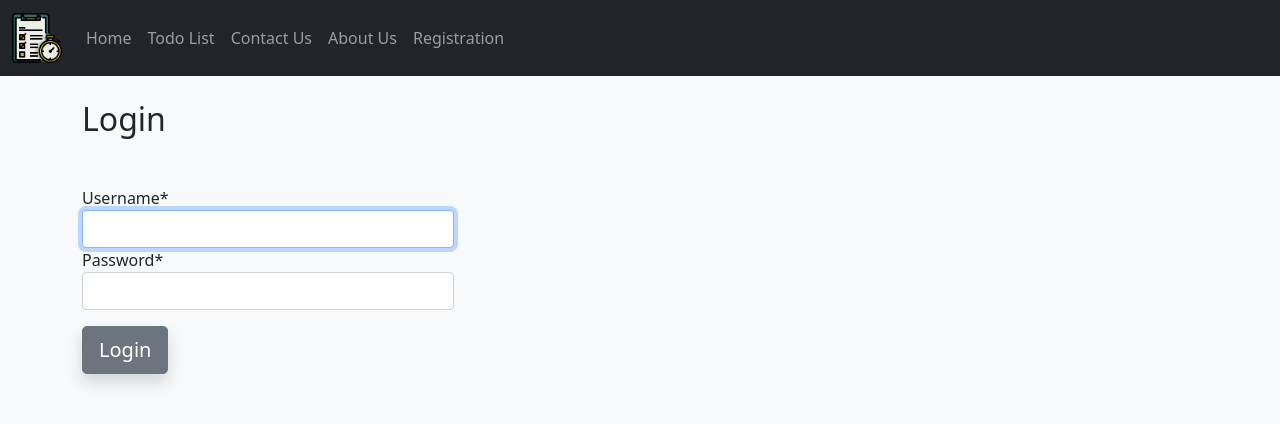
After one commit to mbarul/django_project_1, a Django app: page /account/login in a window 1280 px wide. The commit adds this page. Shown: the top 424 px of the page. Run offline with Django 3.2, Linux system fonts and the light colour scheme; some libraries are stand-ins or nearby versions.

Commit message:
Added login and logout

```diff
--- a/project_django/task/task/settings.py
+++ b/project_django/task/task/settings.py
@@ -136,3 +136,5 @@ STATICFILES_DIRS = [os.path.join(BASE_DIR, 'static')]
 DEFAULT_AUTO_FIELD = 'django.db.models.BigAutoField'
 
 CRISPY_TEMPLATE_PACK = 'bootstrap4'
+
+LOGIN_REDIRECT_URL = "todolist"
--- a/project_django/task/todolist_app/templates/todolist.html
+++ b/project_django/task/todolist_app/templates/todolist.html
@@ -35,7 +35,7 @@
       {% for object in all_tasks %}
       {% if object.done == True%}
       <tr class="table-success">
-        <td class="col-lg-9">{{object.id}} - {{object.task}}</td>
+        <td class="col-lg-9"><del>{{object.id}} - {{object.task}}</del></td>
         <td class="col-lg-1 "><a href="{% url 'uncompleted_task' object.id%}"><img src="/static/images/checked.png"
               alt="update" width='20' height='20'></a></td>
         <td class="col-lg-1"><a href="{% url 'update_task' object.id%}"><img src="/static/images/updating.png"
--- /dev/null
+++ b/project_django/task/users_app/templates/login.html
@@ -0,0 +1,27 @@
+{% extends 'base.html' %}
+{%load crispy_forms_tags%}
+
+{% block title %}
+<title>Login - Task</title>
+{% endblock title %}
+{% block content %}
+<div class="container">
+    </br>
+    <h2>Login</h2>
+    </br>
+    {% if messages %}
+    {% for message in messages %}
+    <div class="alert alert-info alert-dismissible fade show" role="alert">
+        {{ message }}
+        <button type="button" class="btn-close" data-bs-dismiss="alert" aria-label="Close"></button>
+    </div>
+
+    {% endfor %}
+    {% endif %}
+    <form method="POST" class="mt-3 col-4">
+        {% csrf_token %}
+        {{ form|crispy }}
+        <button type="submit" class="btn btn-secondary btn-lg mt-3 mb-3 shadow">Login</button>
+    </form>
+</div>
+{% endblock content %}
--- a/project_django/task/users_app/urls.py
+++ b/project_django/task/users_app/urls.py
@@ -1,8 +1,10 @@
 from django.urls import path
 from users_app import views
+from django.contrib.auth import views as auth_views
 
 
 urlpatterns = [
     path('register', views.register, name = 'register'),
-
+    path('login', auth_views.LoginView.as_view(template_name = 'login.html'), name='login'),
+    path('logout', auth_views.LogoutView.as_view(template_name = 'logout.html'), name='logout'),
 ]
```
Also changed, not shown: project_django/task/users_app/templates/logout.html (added, +13 -0 lines).
